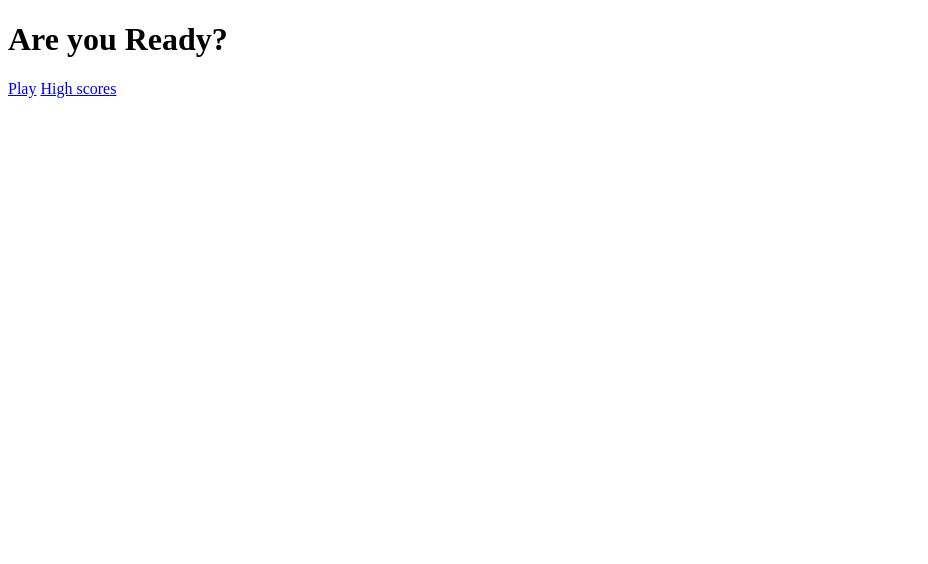
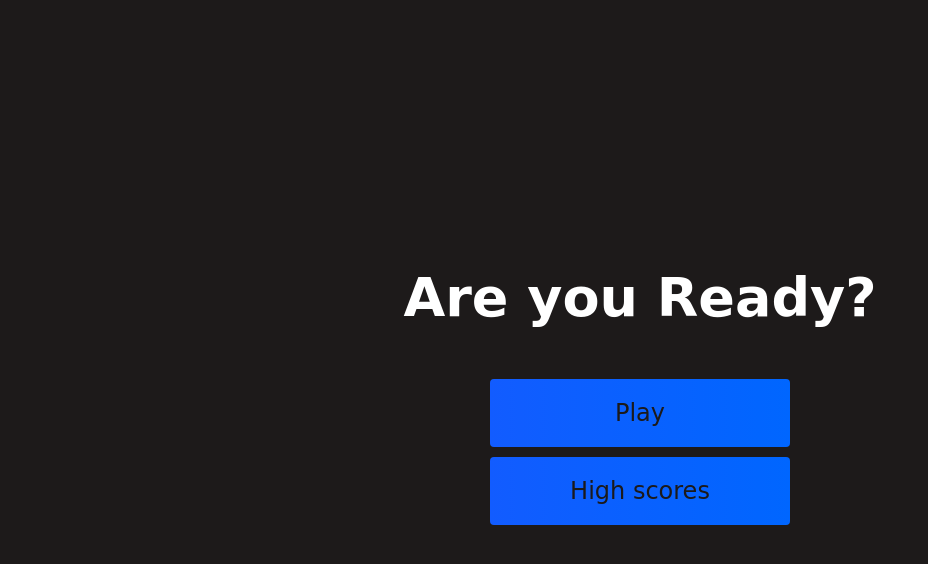
Before and after one commit to rajahaseebfayyaz/Who-Wants-To-Be-A-Millionaire, a plain HTML site: page index.html in a window 1280 px wide. Shown: the whole page, without its empty margins (0-928 px from the left). Drawn offline with Linux system fonts and the light colour scheme.

Commit message:
change font in css

```diff
--- a/assets/css/style.css
+++ b/assets/css/style.css
@@ -1,5 +1,6 @@
-gimport url ('https://fonts.googleapis.com/css2?family=Nova+Square&
-display=swap');
+body{
+    font-family: Nova Square;
+}
 
 :root {
     background-color: rgb(29,26,26)
```
